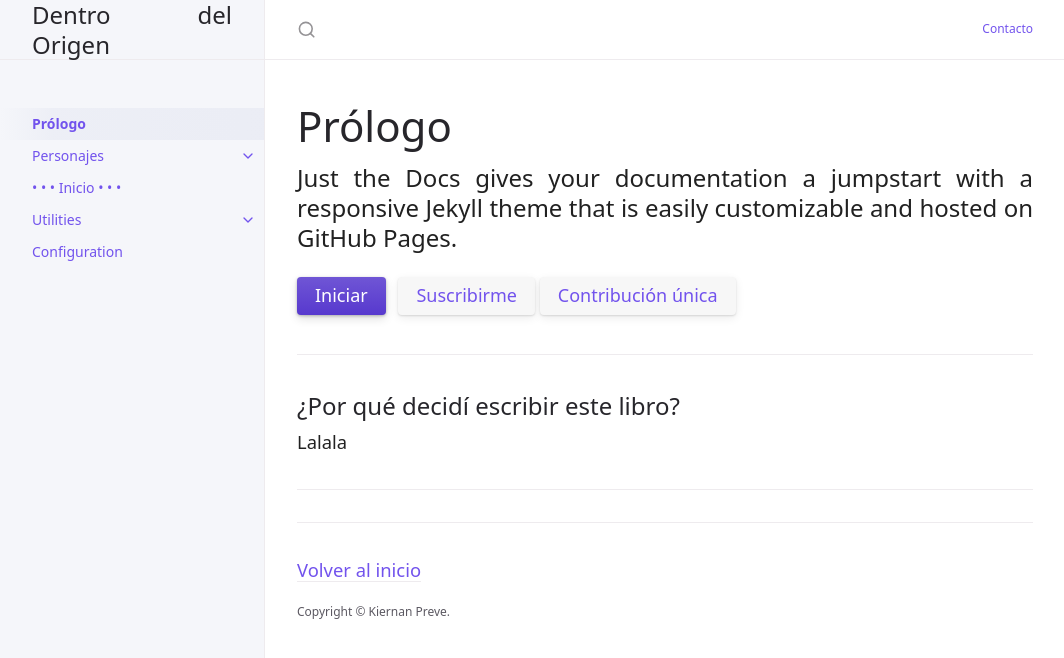
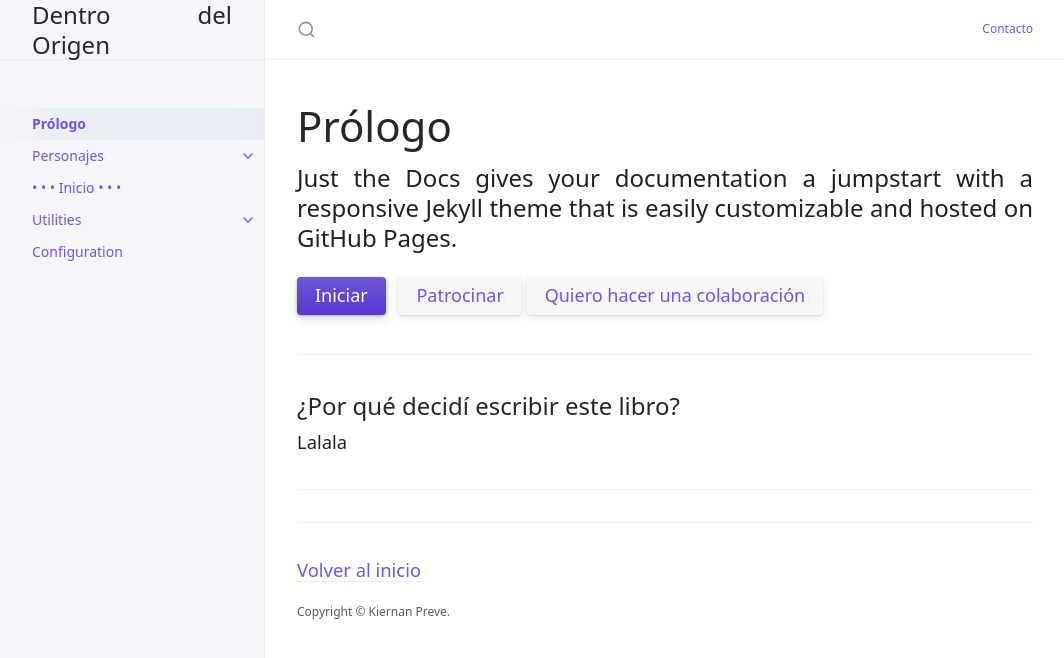
Before and after one commit to KierPrev/DentroDelOrigen, a Jekyll site: the page built from index.md, in a window 1280 px wide. Shown: the top 658 px of the page, without its empty margins (107-1171 px from the left). Built offline with Jekyll 4.4.1, drawn with Linux system fonts in a browser that asks for light colours.

Commit message:
Update index.md

```diff
--- a/index.md
+++ b/index.md
@@ -12,8 +12,8 @@ permalink: /
 Just the Docs gives your documentation a jumpstart with a responsive Jekyll theme that is easily customizable and hosted on GitHub Pages.
 {: .fs-6 .fw-300 }
 
-[Iniciar](/docs/1-inicio.md){: .btn .btn-primary .fs-5 .mb-4 .mb-md-0 .mr-2 } [Suscribirme](https://www.mercadopago.com.ar/subscriptions/checkout?preapproval_plan_id=2c938084802a37ba01802bb17b2e0016){: .btn .fs-5 .mb-4 .mb-md-0 }
-[Contribución única](https://kierprev.github.io/donate){: .btn .fs-5 .mb-4 .mb-md-0 }
+[Iniciar](/docs/1-inicio.md){: .btn .btn-primary .fs-5 .mb-4 .mb-md-0 .mr-2 } [Patrocinar](https://www.mercadopago.com.ar/subscriptions/checkout?preapproval_plan_id=2c938084802a37ba01802bb17b2e0016){: .btn .fs-5 .mb-4 .mb-md-0 }
+[Quiero hacer una colaboración](https://kierprev.github.io/donate){: .btn .fs-5 .mb-4 .mb-md-0 }
 
 ---
 
```
